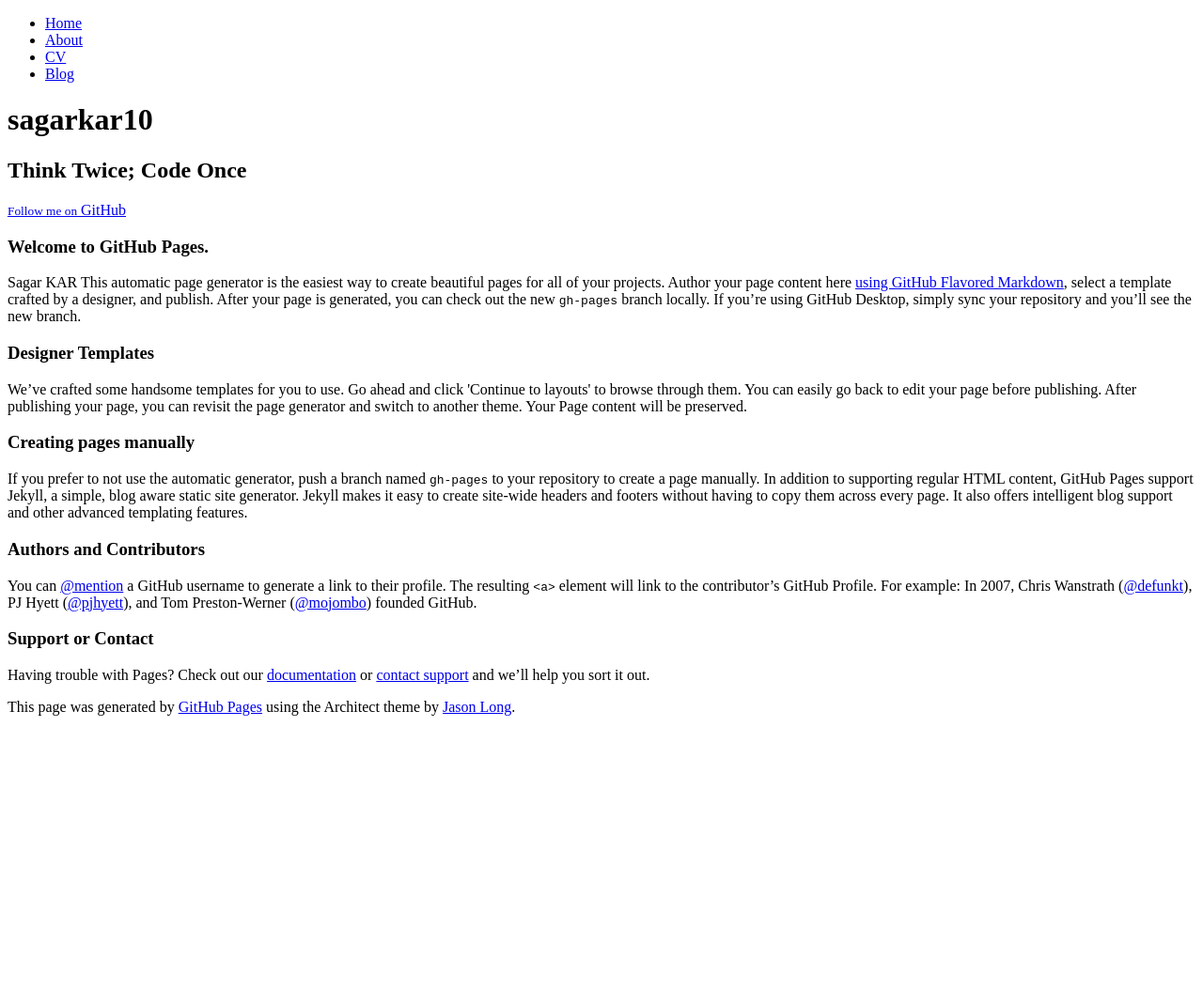
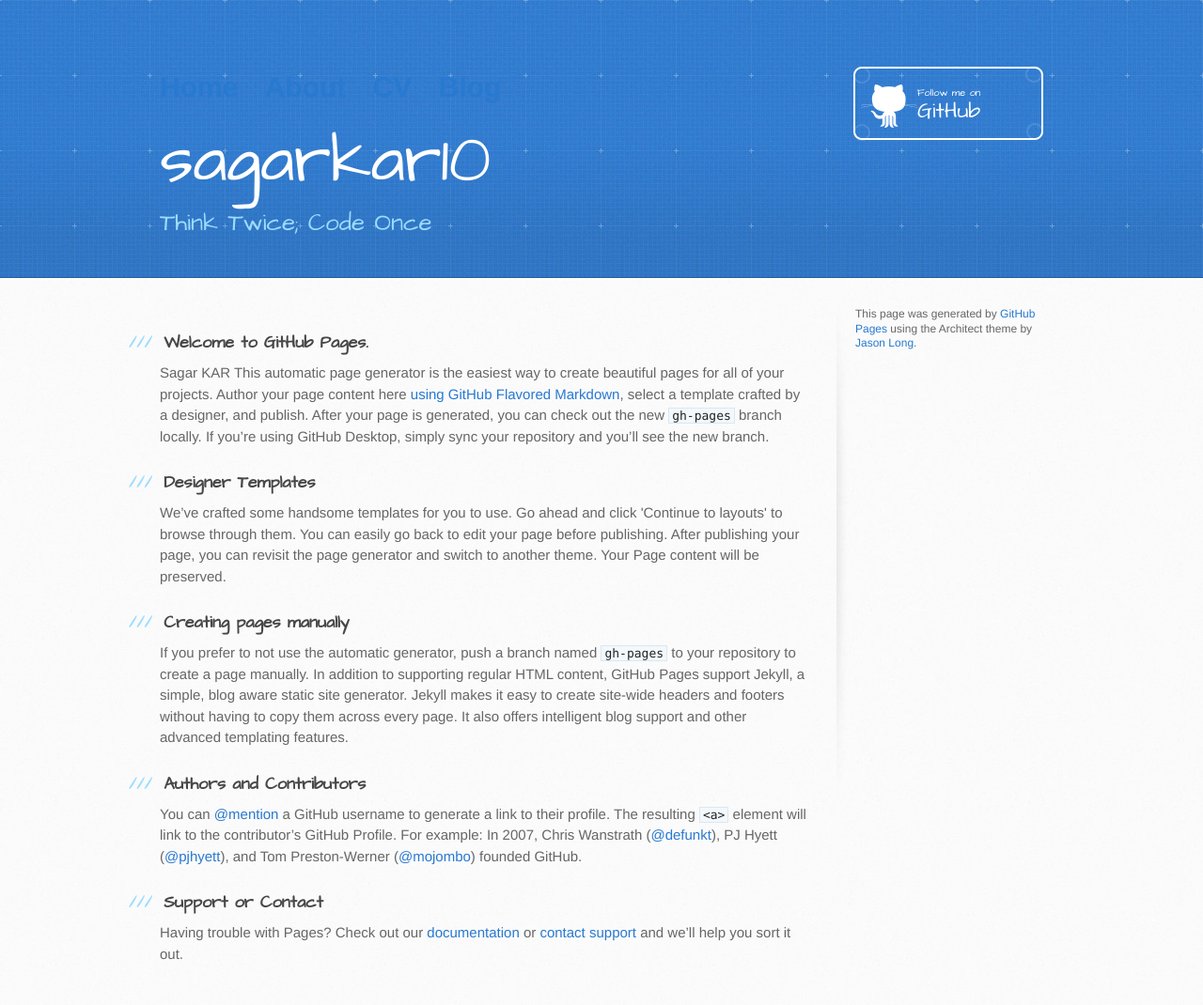
Before and after one commit to sagarkar10/sagarkar10old.github.io, a Jekyll site: the page built from index.html, in a window 1280 px wide. Shown: the whole page at 94% size. Built offline with Jekyll 4.4.1, drawn with Linux system fonts in a browser that asks for light colours; before the commit the page ends 900 px from its top, so only the background shows below that.

Commit message:
feed off

```diff
--- a/_layouts/default.html
+++ b/_layouts/default.html
@@ -5,9 +5,9 @@
     <meta http-equiv="X-UA-Compatible" content="chrome=1">
     <meta name="viewport" content="width=device-width, initial-scale=1, maximum-scale=1">
     <link href='https://fonts.googleapis.com/css?family=Architects+Daughter' rel='stylesheet' type='text/css'>
-    <link rel="stylesheet" type="text/css" href="sagarkar10.github.io/stylesheets/stylesheet.css" media="screen">
-    <link rel="stylesheet" type="text/css" href="sagarkar10.github.io/stylesheets/github-light.css" media="screen">
-    <link rel="stylesheet" type="text/css" href="sagarkar10.github.io/stylesheets/print.css" media="print">
+    <link rel="stylesheet" type="text/css" href="/stylesheets/stylesheet.css" media="screen">
+    <link rel="stylesheet" type="text/css" href="/stylesheets/github-light.css" media="screen">
+    <link rel="stylesheet" type="text/css" href="/stylesheets/print.css" media="print">
 
     <!--[if lt IE 9]>
     <script src="//html5shiv.googlecode.com/svn/trunk/html5.js"></script>
```
